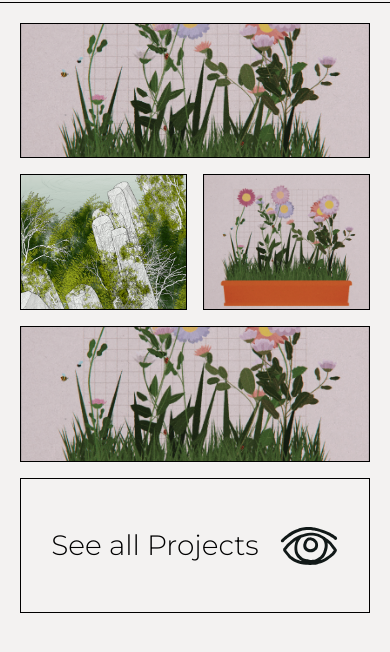
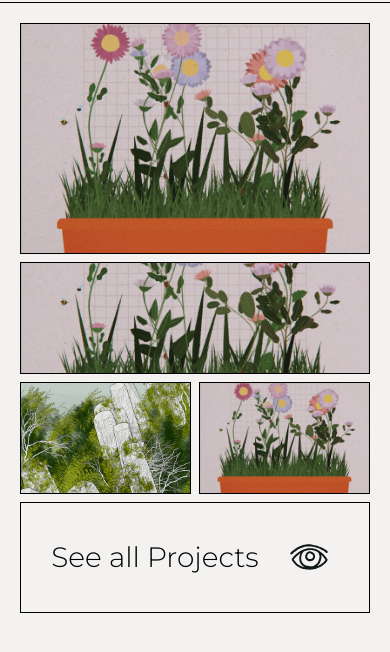
Before and after one commit to ChrisBaderDev/GenerativeGallery, an Astro site: page / in a window 390 px wide. Shown: the part 376-1028 px from the top of the page. Built offline with nearby package versions, Linux system fonts and the light colour scheme; Astro itself is replaced by a stand-in of ours.

Commit message:
fix: fix weird header issue #1

```diff
--- a/src/pages/index.astro
+++ b/src/pages/index.astro
@@ -9,9 +9,7 @@ import EyeIcon from "../../public/icons/eye_icon.svg";
 <Baselayout title="P5Sketch">
   <main>
     <!-- Hero Section -->
-    <section
-      class="hero flex flex-col items-start lg:h-auto max-lg:h-[calc(40vh-var(--header-height))] max-lg:justify-between"
-    >
+    <section class="hero flex flex-col items-start lg:h-auto max-lg:h-[calc(40vh-var(--header-height))] max-lg:justify-between">
       <h1 class="uppercase">Generative Gallery</h1>
       <div class="flex flex-row justify-between w-full">
         <p class="w-1/2">
@@ -63,7 +61,7 @@ import EyeIcon from "../../public/icons/eye_icon.svg";
       <a
         class="text-4xl text border-1 w-full h-full flex justify-center items-center"
         href=""
-        ><p>See all Projects</p> <EyeIcon class="w-15 hover:w-20 ml-5" /></a
+        ><p>See all Projects</p> <EyeIcon class="w-15 hover:w-20 ml-5 h-10" /></a
       >
     </section>
   </main>
@@ -77,6 +75,7 @@ import EyeIcon from "../../public/icons/eye_icon.svg";
   }
 
   p {
+
     font-weight: 300;
   }
 
@@ -99,14 +98,16 @@ import EyeIcon from "../../public/icons/eye_icon.svg";
       "large large medium text";
   }
 
-  @media (max-width: 1280px) {
+  @media (max-width: 1024px) {
     .home-gallery {
+      gap: 0.5rem;
       grid-template-columns: 1fr 1fr;
-      grid-template-rows: repeat(4, minmax(0, 1fr));
+      grid-template-rows: repeat(5, minmax(0, 1fr));
       grid-template-areas:
         "large large"
-        "top medium"
-        "small small"
+        "large large"
+        "medium medium"
+        "top small"
         "text text";
     }
   }
```
